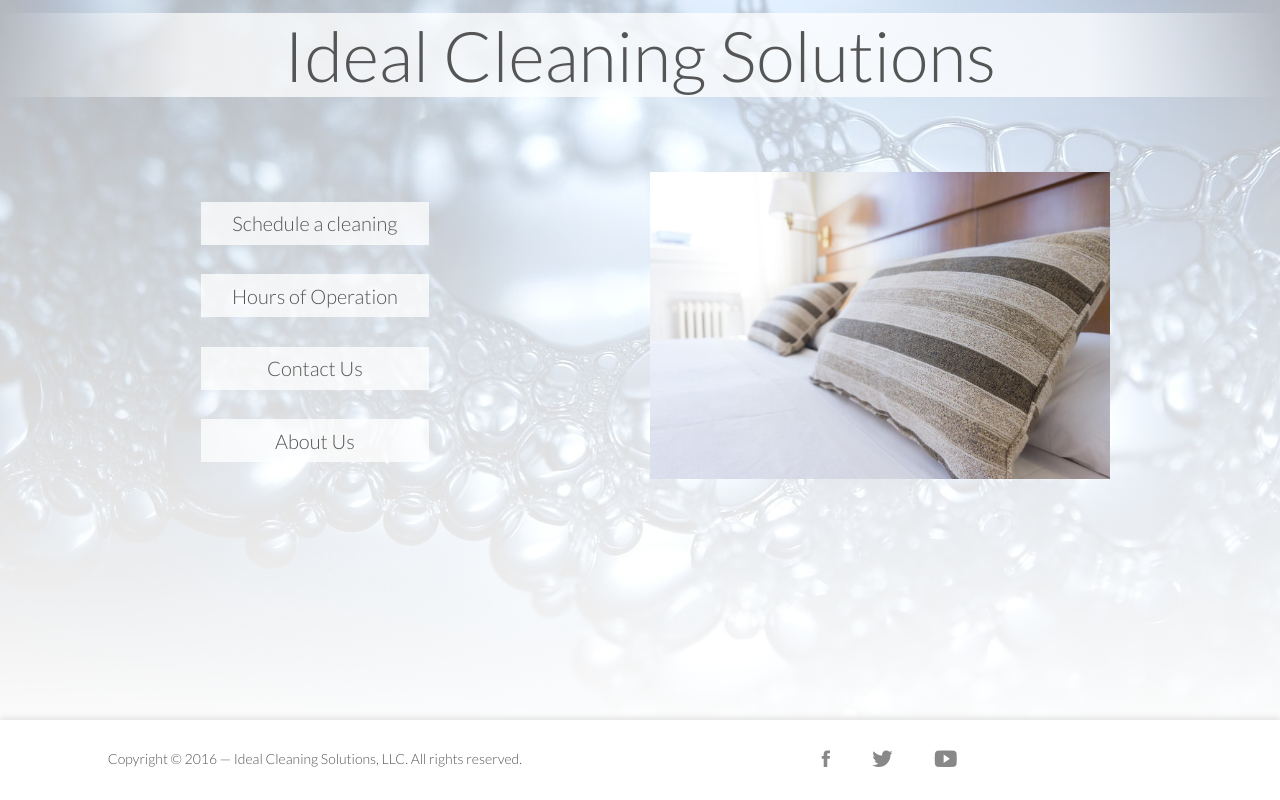
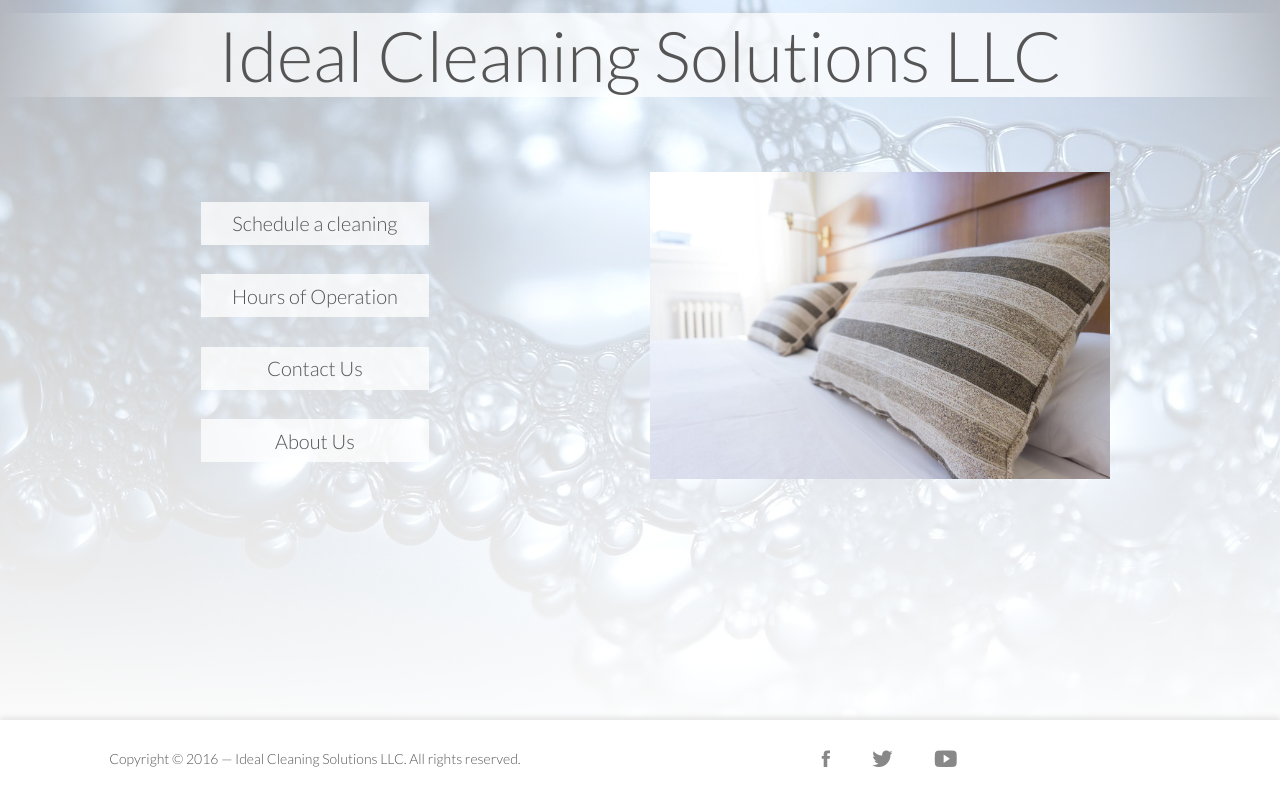
Before and after one commit to aerickson1024/IdealCleaningSolutions, a website: page client/index.html in a window 1280 px wide. Drawn offline with nearby package versions, Linux system fonts and the light colour scheme; some packages are replaced by stand-ins of ours.

Commit message:
changed the title of the website

```diff
--- a/client/index.html
+++ b/client/index.html
@@ -4,7 +4,7 @@
         <meta charset="utf-8">
         <meta name="viewport" content="width=device-width, initial-scale=1.0">
 
-        <title>Ideal Cleaning Solutions</title>
+        <title>Ideal Cleaning Solutions LLC</title>
 
         <!-- fonts -->
         <link href="https://fonts.googleapis.com/css?family=Lato:400,300,100" rel="stylesheet" type="text/css">
@@ -38,7 +38,7 @@
         <header>
             <section class="row">
                 <div class="col span-2-of-2">
-                    <h1><a href="#/">Ideal Cleaning Solutions</a></h1>
+                    <h1><a href="#/">Ideal Cleaning Solutions LLC</a></h1>
                 </div>
             </section>
         </header>
@@ -49,7 +49,7 @@
             <section class="row">
                 <div class="col span-1-of-2 left-column">
                     <p>
-                        Copyright &copy; 2016 &mdash; Ideal Cleaning Solutions, LLC.  All rights reserved.
+                        Copyright &copy; 2016 &mdash; Ideal Cleaning Solutions LLC.  All rights reserved.
                     </p>
                 </div>
                 <div class="col span-1-of-2 right-column">
```
